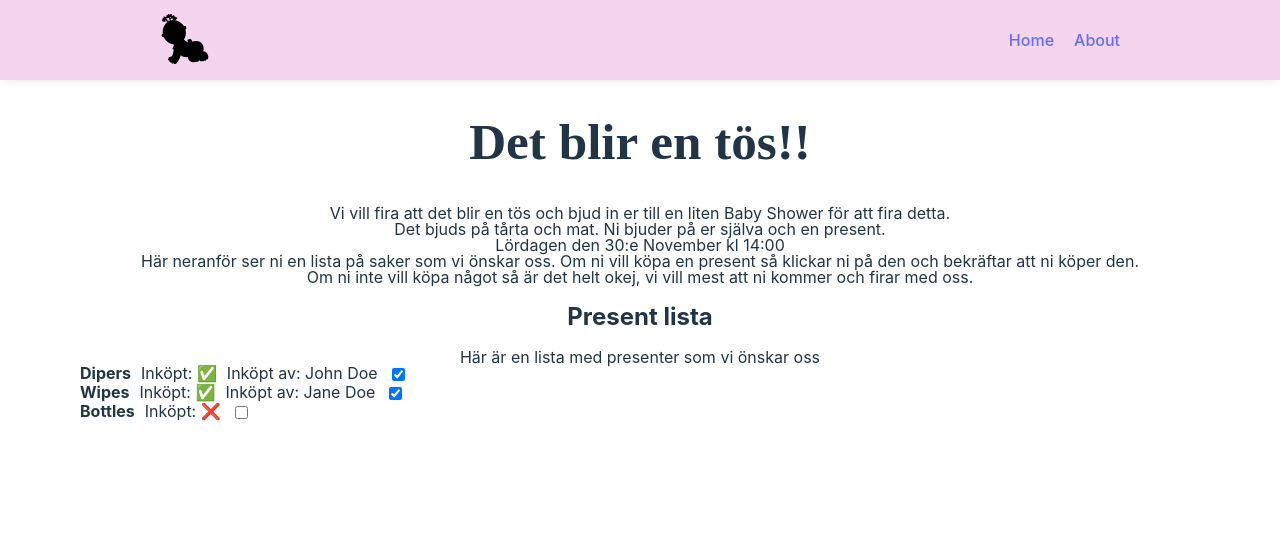
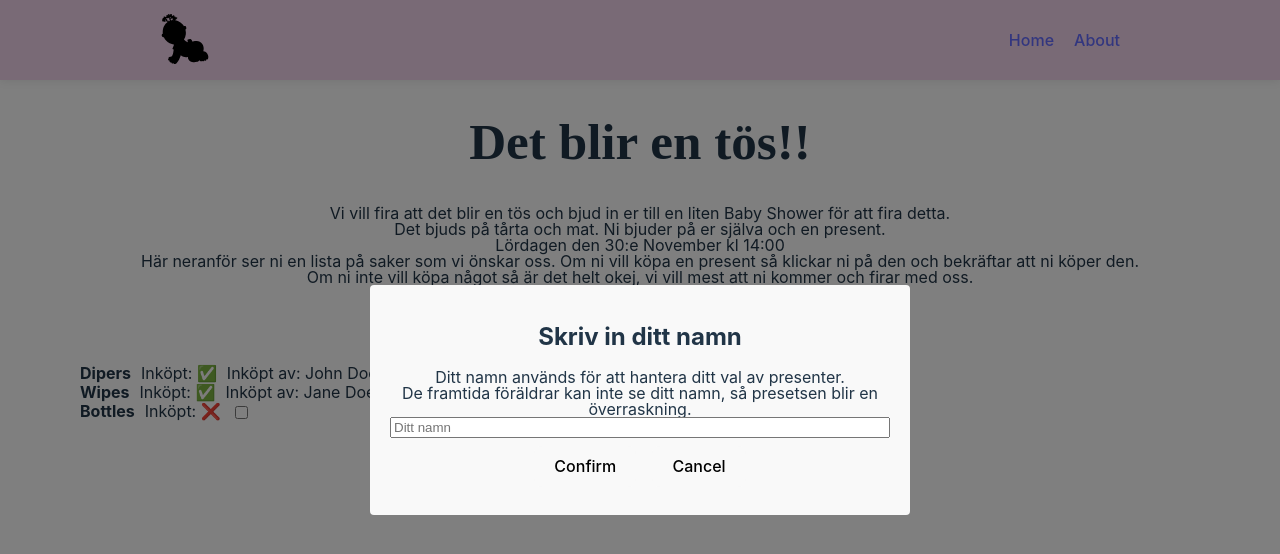
Before and after one commit to McToast43/baby-shower-website, a React (Vite) app in the folder frontend/: page / in a window 1280 px wide. Shown: the top 554 px of the page. Built offline with nearby package versions, Linux system fonts and the light colour scheme.

Commit message:
Added basic name and confirm modal

```diff
--- a/frontend/src/App.tsx
+++ b/frontend/src/App.tsx
@@ -2,7 +2,6 @@ import "./App.css";
 import Hero from "./components/Hero/Hero";
 import ItemList from "./components/ItemList/ItemList";
 import Navbar from "./components/Navbar/Navbar";
-//import Placeholder from "./components/Placeholder";
 
 function App() {
   return (
--- a/frontend/src/components/Hero/Hero.tsx
+++ b/frontend/src/components/Hero/Hero.tsx
@@ -1,3 +1,6 @@
+import { useState } from "react";
+import EnterNameModal from "../Modals/EnterName";
+
 const Hero = () => {
   // Padding to the top and bottom of the hero section
   // The text is centered
@@ -7,6 +10,8 @@ const Hero = () => {
   // Text about the event
   // Text about the date and time
   // Text explaing the wish list and how to claim a gift
+
+  const [showModal, setShowModal] = useState(true);
 
   return (
     <div style={{ marginLeft: "5em", marginRight: "5em" }}>
@@ -26,6 +31,8 @@ const Hero = () => {
         Om ni inte vill köpa något så är det helt okej, vi vill mest att ni
         kommer och firar med oss.
       </p>
+      {/* <button onClick={() => setShowModal(true)}>Enter Name</button> */}
+      {showModal && <EnterNameModal setShowModal={setShowModal} />}
     </div>
   );
 };
--- a/frontend/src/components/ItemList/ItemList.tsx
+++ b/frontend/src/components/ItemList/ItemList.tsx
@@ -1,6 +1,10 @@
 import data from "../../../dummyData.json";
+import { useState } from "react";
+import ConfirmItemModal from "../Modals/ConfirmItem";
 
 const ItemList = () => {
+  const [showModal, setShowModal] = useState(false);
+
   const capitalizeFirstLetter = (string: string) => {
     return string.charAt(0).toUpperCase() + string.slice(1);
   };
@@ -35,7 +39,17 @@ const ItemList = () => {
             <p>Inköpt: {item.claimed ? "✅" : "❌"}</p>
             {item.claimed ? <p>Inköpt av: {item.claimer}</p> : null}
             {/* On Click should open the confirm modal. For now there will be no support for unclicking :P */}
-            <input type="checkbox" defaultChecked={item.claimed} />
+            <input
+              type="checkbox"
+              defaultChecked={item.claimed}
+              onClick={() => setShowModal(true)}
+            />
+            {showModal && (
+              <ConfirmItemModal
+                setShowModal={setShowModal}
+                itemName={item.name}
+              />
+            )}
           </div>
         ))}
       </div>
--- a/frontend/src/components/Modals/ConfirmItem.tsx
+++ b/frontend/src/components/Modals/ConfirmItem.tsx
@@ -2,3 +2,24 @@
 
 //Will show the name of the item and the name of the person who is claiming it
 //Options to confirm or cancel
+type ModalProps = {
+  setShowModal: (value: boolean) => void;
+  itemName: string;
+};
+
+const ConfirmItemModal = ({ setShowModal, itemName }: ModalProps) => {
+  return (
+    <div className="modal">
+      <div className="modal-content">
+        <h2>Bekräfta din present</h2>
+        <p>Bekräfta att du vill köpa {itemName} till de blivande föräldarna.</p>
+        <div>
+          <button onClick={() => setShowModal(false)}>Confirm</button>
+          <button onClick={() => setShowModal(false)}>Cancel</button>
+        </div>
+      </div>
+    </div>
+  );
+};
+
+export default ConfirmItemModal;
--- a/frontend/src/components/Modals/EnterName.tsx
+++ b/frontend/src/components/Modals/EnterName.tsx
@@ -3,3 +3,30 @@
 
 //Person will enter their name and click submit
 //Name will be stored in local storage or cookies
+
+type ModalProps = {
+  setShowModal: (value: boolean) => void;
+};
+
+const EnterNameModal = ({ setShowModal }: ModalProps) => {
+  return (
+    <div className="modal">
+      <div className="modal-content">
+        <h2>Skriv in ditt namn</h2>
+        <p>
+          Ditt namn används för att hantera ditt val av presenter.
+          <br />
+          De framtida föräldrar kan inte se ditt namn, så presetsen blir en
+          överraskning.
+        </p>
+        <input placeholder="Ditt namn" />
+        <div>
+          <button onClick={() => setShowModal(false)}>Confirm</button>
+          <button onClick={() => setShowModal(false)}>Cancel</button>
+        </div>
+      </div>
+    </div>
+  );
+};
+
+export default EnterNameModal;
--- a/frontend/src/index.css
+++ b/frontend/src/index.css
@@ -77,6 +77,8 @@ button.delete:hover {
   border-radius: 4px;
   width: 80%;
   max-width: 500px;
+  display: flex;
+  flex-direction: column;
 }
 
 @media (prefers-color-scheme: light) {
```
Also changed, not shown: 2 other files (tests, documents, lock files or other folders).
